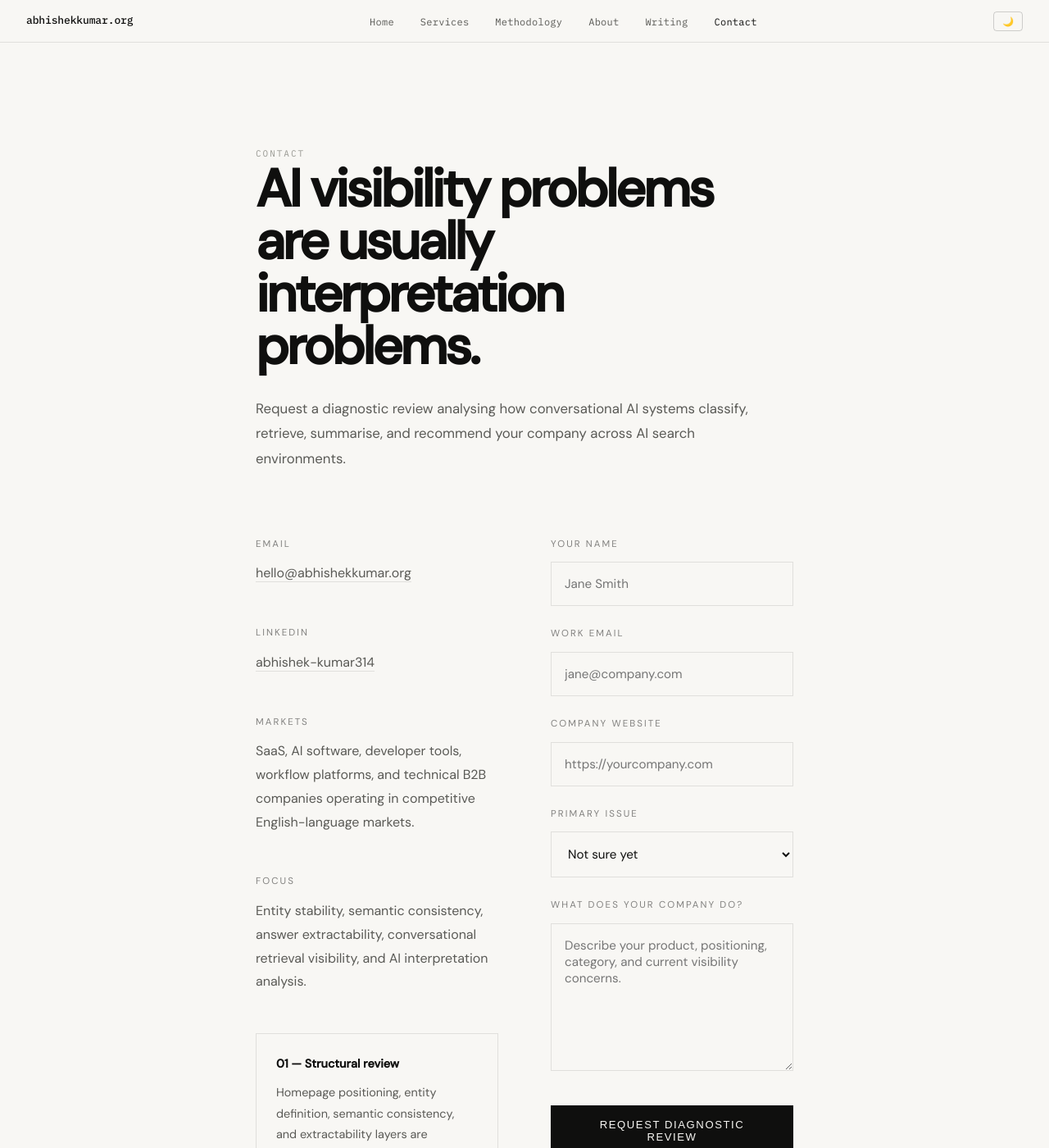
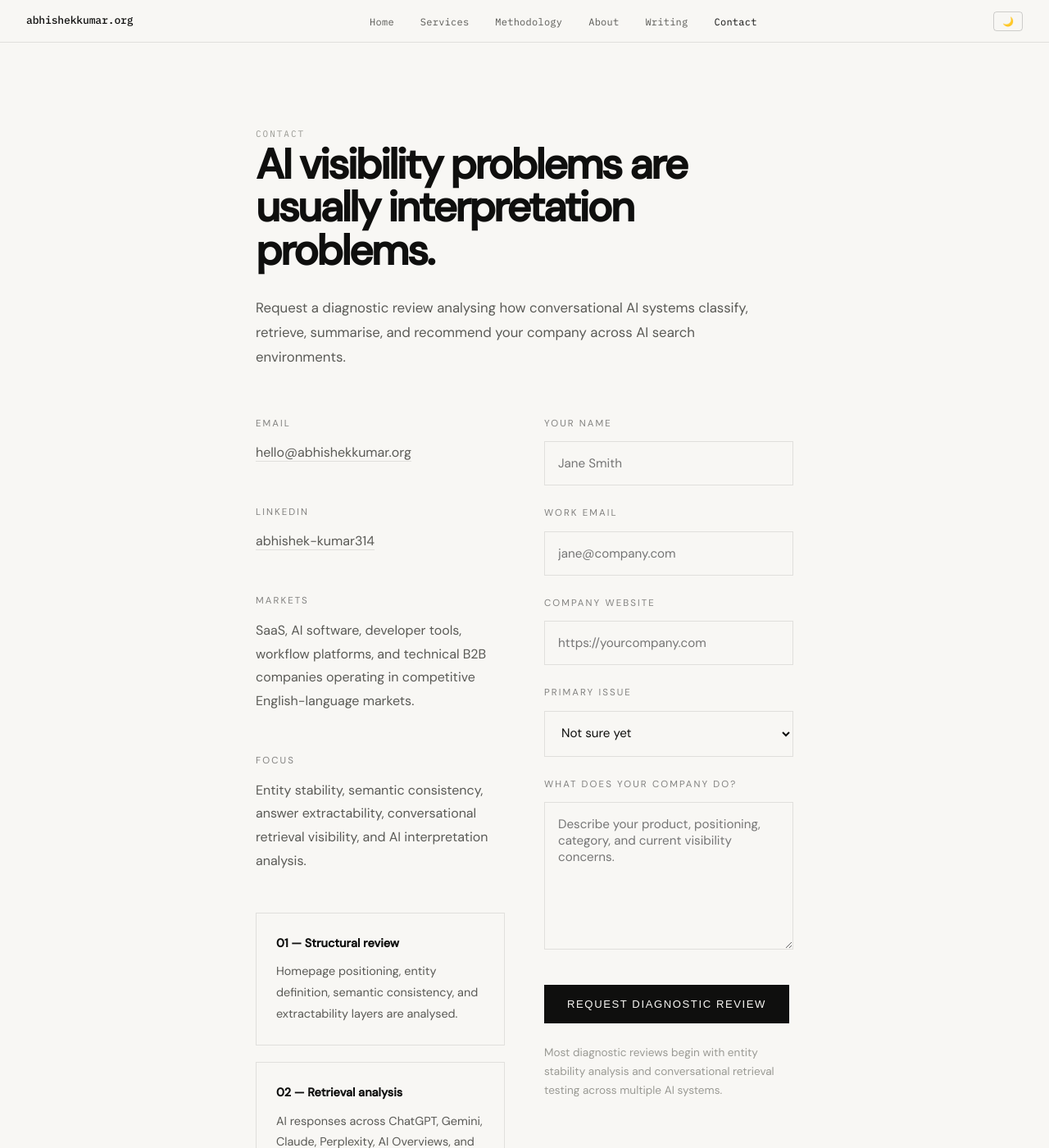
Before and after one commit to abhishu5/abhishekkumar.org, a Jekyll site: the page contact.html, which Jekyll copies as it is, in a window 1280 px wide and 1400 px high. Shown: the whole window at 82% size. Built offline with Jekyll 4.4.1, drawn with Linux system fonts in a browser that asks for light colours.

Commit message:
Update contact.html

```diff
--- a/contact.html
+++ b/contact.html
@@ -32,7 +32,7 @@
 <style>
 
 .page-section{
-padding:120px 0;
+padding:6rem 0 5rem;
 border-bottom:1px solid var(--border);
 }
 
@@ -42,11 +42,11 @@ margin-bottom:32px;
 }
 
 .hero-title h1{
-font-size:clamp(2.4rem,5vw,5.2rem);
-line-height:1;
+font-size:clamp(2.2rem,4vw,3.8rem);
+line-height:1.02;
 letter-spacing:-0.05em;
 margin-bottom:28px;
-max-width:700px;
+max-width:560px;
 }
 
 .hero-title p{
@@ -59,8 +59,8 @@ color:var(--text2);
 .contact-grid{
 display:grid;
 grid-template-columns:1fr 1fr;
-gap:64px;
-margin-top:80px;
+gap:48px;
+margin-top:56px;
 }
 
 .info-block{
```
